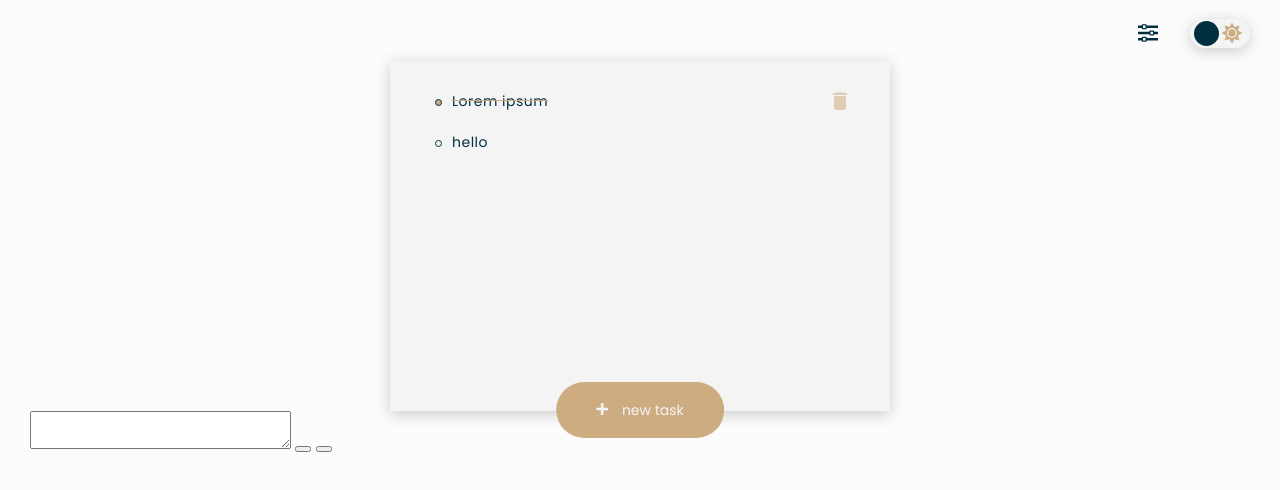
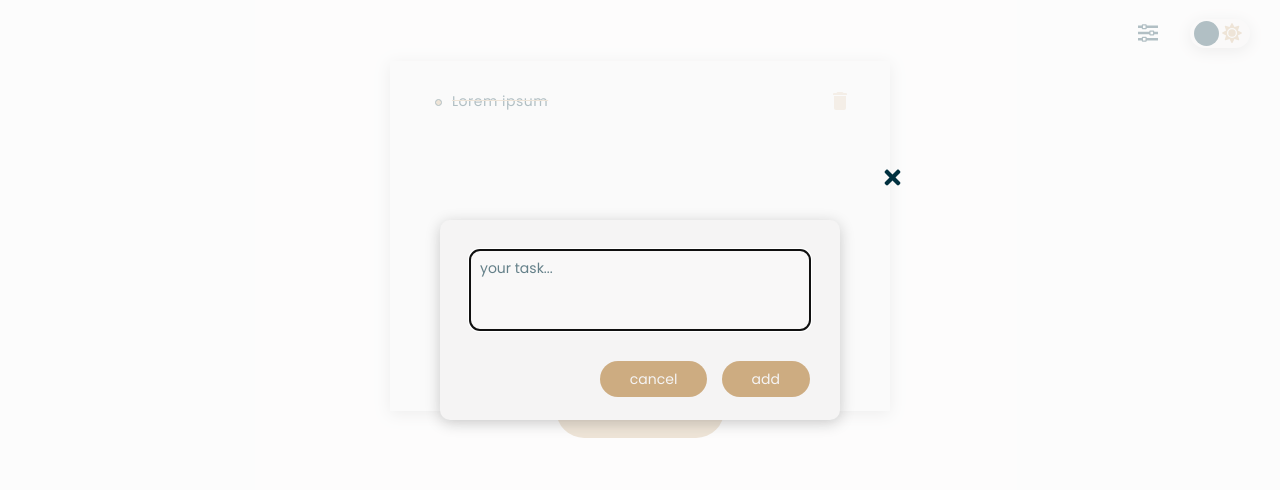
Before and after one commit to TolyaDeveloper/todo-app, a website: page src/index.html in a window 1280 px wide. Both pictures are taken after a click on the button "new task". Drawn offline with Linux system fonts and the light colour scheme.

Commit message:
made modal

```diff
--- a/src/index.html
+++ b/src/index.html
@@ -1,12 +1,10 @@
 <!DOCTYPE html>
 <html lang="en">
+
 <head>
   <meta charset="UTF-8" />
   <meta http-equiv="X-UA-Compatible" content="IE=edge" />
-    <meta
-      name="viewport"
-      content="width=device-width, initial-scale=1, maximum-scale=1, user-scalable=no"
-    />
+  <meta name="viewport" content="width=device-width, initial-scale=1, maximum-scale=1, user-scalable=no" />
   <title>todo app</title>
   <link rel="stylesheet" href="css/bundle.min.css" />
 </head>
@@ -16,49 +14,27 @@
     <header class="header">
       <div class="menu">
         <div class="menu__item menu__equalizer-inner">
-            <button
-              class="menu__equalizer"
-              type="button"
-              aria-label="show additional settings"
-            >
-              <svg
-                class="menu__equalizer-img"
-                xmlns="http://www.w3.org/2000/svg"
-              >
+          <button class="menu__equalizer" type="button" aria-label="show additional settings">
+            <svg class="menu__equalizer-img" xmlns="http://www.w3.org/2000/svg">
               <path
-                  d="M8.75 1.5v-.313A.94.94 0 007.812.25H4.688a.94.94 0 00-.937.938V1.5H0V4h3.75v.313a.94.94 0 00.938.937h3.125a.941.941 0 00.937-.938V4H20V1.5H8.75zM5 4V1.5h2.5V4H5zm11.25 3.438a.941.941 0 00-.938-.938h-3.124a.941.941 0 00-.938.938v.312H0v2.5h11.25v.313c0 .514.422.937.938.937h3.124a.941.941 0 00.938-.938v-.312H20v-2.5h-3.75v-.313zM12.5 10.25v-2.5H15v2.5h-2.5zm-3.75 3.438a.941.941 0 00-.938-.938H4.688a.94.94 0 00-.937.938V14H0v2.5h3.75v.313a.94.94 0 00.938.937h3.125a.941.941 0 00.937-.938V16.5H20V14H8.75v-.313zM5 16.5V14h2.5v2.5H5z"
-                />
+                d="M8.75 1.5v-.313A.94.94 0 007.812.25H4.688a.94.94 0 00-.937.938V1.5H0V4h3.75v.313a.94.94 0 00.938.937h3.125a.941.941 0 00.937-.938V4H20V1.5H8.75zM5 4V1.5h2.5V4H5zm11.25 3.438a.941.941 0 00-.938-.938h-3.124a.941.941 0 00-.938.938v.312H0v2.5h11.25v.313c0 .514.422.937.938.937h3.124a.941.941 0 00.938-.938v-.312H20v-2.5h-3.75v-.313zM12.5 10.25v-2.5H15v2.5h-2.5zm-3.75 3.438a.941.941 0 00-.938-.938H4.688a.94.94 0 00-.937.938V14H0v2.5h3.75v.313a.94.94 0 00.938.937h3.125a.941.941 0 00.937-.938V16.5H20V14H8.75v-.313zM5 16.5V14h2.5v2.5H5z" />
             </svg>
           </button>
           <div class="menu__popup-outer">
             <ul class="menu__popup">
               <li class="menu__popup-item">
                 <label class="menu__popup-label">
-                    <input
-                      class="menu__popup-input menu__popup-accordion"
-                      type="checkbox"
-                    />
+                  <input class="menu__popup-input menu__popup-accordion" type="checkbox" />
                   <span class="menu__setting-name">change font size</span>
                   <span class="menu__popup-checker">
-                      <svg
-                        xmlns="http://www.w3.org/2000/svg"
-                        viewBox="0 0 512 512"
-                      >
+                    <svg xmlns="http://www.w3.org/2000/svg" viewBox="0 0 512 512">
                       <path
-                          d="M173.898 439.404l-166.4-166.4c-9.997-9.997-9.997-26.206 0-36.204l36.203-36.204c9.997-9.998 26.207-9.998 36.204 0L192 312.69 432.095 72.596c9.997-9.997 26.207-9.997 36.204 0l36.203 36.204c9.997 9.997 9.997 26.206 0 36.204l-294.4 294.401c-9.998 9.997-26.207 9.997-36.204-.001z"
-                        />
+                        d="M173.898 439.404l-166.4-166.4c-9.997-9.997-9.997-26.206 0-36.204l36.203-36.204c9.997-9.998 26.207-9.998 36.204 0L192 312.69 432.095 72.596c9.997-9.997 26.207-9.997 36.204 0l36.203 36.204c9.997 9.997 9.997 26.206 0 36.204l-294.4 294.401c-9.998 9.997-26.207 9.997-36.204-.001z" />
                     </svg>
                   </span>
                 </label>
                 <div class="menu__range">
-                    <input
-                      class="menu__range-input"
-                      type="range"
-                      min="12"
-                      max="14"
-                      step="1"
-                      value="14"
-                    />
+                  <input class="menu__range-input" type="range" min="12" max="14" step="1" value="14" />
                   <ul class="menu__range-menu">
                     <li class="menu__range-item">12</li>
                     <li class="menu__range-item">13</li>
@@ -71,13 +47,9 @@
                   <input class="menu__popup-input" type="checkbox" checked />
                   <span class="menu__setting-name">confirm on delete</span>
                   <span class="menu__popup-checker">
-                      <svg
-                        xmlns="http://www.w3.org/2000/svg"
-                        viewBox="0 0 512 512"
-                      >
+                    <svg xmlns="http://www.w3.org/2000/svg" viewBox="0 0 512 512">
                       <path
-                          d="M173.898 439.404l-166.4-166.4c-9.997-9.997-9.997-26.206 0-36.204l36.203-36.204c9.997-9.998 26.207-9.998 36.204 0L192 312.69 432.095 72.596c9.997-9.997 26.207-9.997 36.204 0l36.203 36.204c9.997 9.997 9.997 26.206 0 36.204l-294.4 294.401c-9.998 9.997-26.207 9.997-36.204-.001z"
-                        />
+                        d="M173.898 439.404l-166.4-166.4c-9.997-9.997-9.997-26.206 0-36.204l36.203-36.204c9.997-9.998 26.207-9.998 36.204 0L192 312.69 432.095 72.596c9.997-9.997 26.207-9.997 36.204 0l36.203 36.204c9.997 9.997 9.997 26.206 0 36.204l-294.4 294.401c-9.998 9.997-26.207 9.997-36.204-.001z" />
                     </svg>
                   </span>
                 </label>
@@ -87,13 +59,9 @@
                   <input class="menu__popup-input" type="checkbox" checked />
                   <span class="menu__setting-name">animation</span>
                   <span class="menu__popup-checker">
-                      <svg
-                        xmlns="http://www.w3.org/2000/svg"
-                        viewBox="0 0 512 512"
-                      >
+                    <svg xmlns="http://www.w3.org/2000/svg" viewBox="0 0 512 512">
                       <path
-                          d="M173.898 439.404l-166.4-166.4c-9.997-9.997-9.997-26.206 0-36.204l36.203-36.204c9.997-9.998 26.207-9.998 36.204 0L192 312.69 432.095 72.596c9.997-9.997 26.207-9.997 36.204 0l36.203 36.204c9.997 9.997 9.997 26.206 0 36.204l-294.4 294.401c-9.998 9.997-26.207 9.997-36.204-.001z"
-                        />
+                        d="M173.898 439.404l-166.4-166.4c-9.997-9.997-9.997-26.206 0-36.204l36.203-36.204c9.997-9.998 26.207-9.998 36.204 0L192 312.69 432.095 72.596c9.997-9.997 26.207-9.997 36.204 0l36.203 36.204c9.997 9.997 9.997 26.206 0 36.204l-294.4 294.401c-9.998 9.997-26.207 9.997-36.204-.001z" />
                     </svg>
                   </span>
                 </label>
@@ -101,7 +69,7 @@
             </ul>
             <div class="menu__popup-divider"></div>
             <div class="menu__popup-btn-container">
-                <button class="menu__clear" type="button">
+              <button class="menu__clear btn" type="button">
                 CLEAR ALL LIST
               </button>
             </div>
@@ -110,16 +78,8 @@
         <div class="menu__item">
           <input class="menu__checkbox" id="menu__checkbox" type="checkbox" />
           <label class="menu__label" for="menu__checkbox">
-              <img
-                class="menu__theme-img"
-                src="images/dist/icons/moon.svg"
-                alt="moon"
-              />
-              <img
-                class="menu__theme-img"
-                src="images/dist/icons/sun.svg"
-                alt="sun"
-              />
+            <img class="menu__theme-img" src="images/dist/icons/moon.svg" alt="moon" />
+            <img class="menu__theme-img" src="images/dist/icons/sun.svg" alt="sun" />
             <div class="menu__switch"></div>
           </label>
         </div>
@@ -132,39 +92,41 @@
             <label>
               <input class="workplace__checkbox" type="checkbox" checked />
               <p class="workplace__item-text">Lorem ipsum</p>
-                <button
-                  class="workplace__item-delete"
-                  type="button"
-                  aria-label="delete current todo"
-                >
-                  <img
-                    class="workplace__item-image"
-                    src="images/dist/icons/delete.svg"
-                    alt="delete icon"
-                  />
+              <button class="workplace__item-delete" type="button" aria-label="delete current todo">
+                <img class="workplace__item-image" src="images/dist/icons/delete.svg" alt="delete icon" />
               </button>
             </label>
           </li>
         </ul>
       </div>
-        <button class="workplace__add" type="button">
+      <button class="workplace__add btn" type="button">
         <svg xmlns="http://www.w3.org/2000/svg">
           <path
             d="M11.143 4.714H7.286V.857A.857.857 0 006.429 0H5.57a.857.857 0 00-.857.857v3.857H.857A.857.857 0 000 5.571v.858c0 .473.384.857.857.857h3.857v3.857c0 .473.384.857.857.857h.858a.857.857 0 00.857-.857V7.286h3.857A.857.857 0 0012 6.429V5.57a.857.857 0 00-.857-.857z"
-              fill="#F5F4F4"
-            />
+            fill="#F5F4F4" />
         </svg>
         new task
       </button>
     </div>
     <div class="modal">
+      <div class="modal__inner">
         <form class="form">
-          <textarea class="form__textarea" name="text"></textarea>
-          <button class="form__cancel btn" type="button"></button>
-          <button class="form__submit btn" type="submit"></button>
+          <textarea class="form__textarea" name="text" placeholder="your task..."></textarea>
+          <div class="form__btn-container">
+            <button class="form__cancel form__btn btn" type="button" data-close>cancel</button>
+            <button class="form__submit form__btn btn" type="submit">add</button>
+          </div>
         </form>
+        <button class="modal__close" type="button" aria-label="close modal" data-close>
+          <svg xmlns="http://www.w3.org/2000/svg" viewBox="0 0 352 512">
+            <path
+              d="M242.72 256l100.07-100.07c12.28-12.28 12.28-32.19 0-44.48l-22.24-22.24c-12.28-12.28-32.19-12.28-44.48 0L176 189.28 75.93 89.21c-12.28-12.28-32.19-12.28-44.48 0L9.21 111.45c-12.28 12.28-12.28 32.19 0 44.48L109.28 256 9.21 356.07c-12.28 12.28-12.28 32.19 0 44.48l22.24 22.24c12.28 12.28 32.2 12.28 44.48 0L176 322.72l100.07 100.07c12.28 12.28 32.2 12.28 44.48 0l22.24-22.24c12.28-12.28 12.28-32.19 0-44.48L242.72 256z" />
+          </svg>
+        </button>
+      </div>
     </div>
   </div>
   <script src="js/bundle.min.js"></script>
 </body>
+
 </html>
--- a/src/js/todo.js
+++ b/src/js/todo.js
@@ -1,6 +1,9 @@
 import { v4 as uuidv4 } from 'uuid';
 
+const modal = document.querySelector('.modal');
+const closers = document.querySelectorAll('[data-close]');
 const btn = document.querySelector('.workplace__add');
+const textarea = document.querySelector('.form__textarea');
 const parent = document.querySelector('.workplace__inner');
 
 const generate = (value) => {
@@ -9,16 +12,8 @@ const generate = (value) => {
     <label>
       <input class="workplace__checkbox" type="checkbox" />
       <p class="workplace__item-text">${value}</p>
-      <button
-        class="workplace__item-delete"
-        type="button"
-        aria-label="delete current todo"
-      >
-        <img
-          class="workplace__item-image"
-          src="images/dist/icons/delete.svg"
-                    alt="delete icon"
-        />
+      <button class="workplace__item-delete" type="button" aria-label="delete current todo">
+        <img class="workplace__item-image" src="images/dist/icons/delete.svg"  alt="delete icon"/>
       </button>
     </label>
   </li>
@@ -26,5 +21,12 @@ const generate = (value) => {
 };
 
 btn.addEventListener('click', () => {
-  parent.insertAdjacentHTML('beforeend', generate('hello'));
+  modal.classList.add('active');
+  textarea.focus();
 });
+
+closers.forEach((item) => {
+  item.addEventListener('click', () => {
+    modal.classList.remove('active');
+  });
+});
--- a/src/scss/app.scss
+++ b/src/scss/app.scss
@@ -9,6 +9,9 @@
 @import 'blocks/keyframes';
 @import 'blocks/header';
 @import 'blocks/workplace';
+@import 'blocks/modal';
+@import 'blocks/buttons';
+@import 'blocks/forms';
 
 //
 
--- a/src/scss/base/_global.scss
+++ b/src/scss/base/_global.scss
@@ -18,6 +18,12 @@ html[data-theme='dark'] {
   --hover-equalizer: #484650;
   --switch: #34323d;
   --switch-circle: #26242e;
+
+  --modal-overlay: rgba(38, 36, 46, 0.8);
+  --modal-background: #34323d;
+  --modal-textarea: #484650;
+  --modal-placeholder: rgba(205, 172, 129, 0.6);
+  --modal-times: #f5f4f4;
 
   --checker: #26242e;
 }
--- a/src/scss/base/_vars.scss
+++ b/src/scss/base/_vars.scss
@@ -22,6 +22,12 @@
 
   --checker: #f9f8f8;
 
+  --modal-overlay: rgba(253, 252, 252, 0.7);
+  --modal-background: #f5f4f4;
+  --modal-textarea: #f9f8f8;
+  --modal-placeholder: rgba(0, 48, 63, 0.6);
+  --modal-times: #00303f;
+
   --transition: color 0.25s ease-in-out, background-color 0.25s ease-in-out,
     font-size 0.25s ease-in-out, height 0.25s ease-in-out,
     transform 0.25s ease-in-out;
--- /dev/null
+++ b/src/scss/blocks/_buttons.scss
@@ -0,0 +1,6 @@
+.btn {
+  background-color: var(--accent);
+  color: var(--text-btn);
+  border: none;
+  cursor: pointer;
+}
--- /dev/null
+++ b/src/scss/blocks/_forms.scss
@@ -0,0 +1,26 @@
+.form {
+  &__textarea {
+    width: 100%;
+    height: 80px;
+    padding: 10px;
+    background-color: var(--modal-textarea);
+    color: var(--text-main);
+    resize: none;
+    border: none;
+    border-radius: 10px;
+    &::placeholder {
+      color: var(--modal-placeholder);
+    }
+  }
+  &__btn-container {
+    margin-top: 25px;
+    text-align: right;
+  }
+  &__cancel {
+    margin-right: 10px;
+  }
+  &__btn {
+    padding: 10px 30px;
+    border-radius: 20px;
+  }
+}
--- a/src/scss/blocks/_header.scss
+++ b/src/scss/blocks/_header.scss
@@ -111,11 +111,7 @@
   &__clear {
     width: 100%;
     padding: 12px 15px;
-    background-color: var(--accent);
-    color: var(--text-btn);
     font-size: var(--font-size-small);
-    border: none;
-    cursor: pointer;
   }
   &__popup-item {
     position: relative;
--- /dev/null
+++ b/src/scss/blocks/_modal.scss
@@ -0,0 +1,49 @@
+.modal {
+  position: fixed;
+  top: 0;
+  left: 0;
+  right: 0;
+  bottom: 0;
+  background-color: var(--modal-overlay);
+  z-index: 20;
+  opacity: 0;
+  visibility: hidden;
+  &__inner {
+    position: absolute;
+    top: 40%;
+    left: 0;
+    right: 0;
+    transform: translateY(-400%);
+    max-width: 400px;
+    height: 200px;
+    margin: 0 auto;
+    padding: 30px;
+    background-color: var(--modal-background);
+    border-radius: 10px;
+    box-shadow: 0px 3px 15px rgba(0, 0, 0, 0.2);
+    transition: transform 0.25s cubic-bezier(0, 0.09, 0.35, 1.44);
+  }
+  &__form {
+    position: relative;
+  }
+  &__close {
+    position: absolute;
+    top: -55px;
+    right: -70px;
+    background-color: transparent;
+    border: none;
+    cursor: pointer;
+    svg {
+      width: 23px;
+      height: 23px;
+      fill: var(--modal-times);
+    }
+  }
+  &.active {
+    opacity: 1;
+    visibility: visible;
+  }
+  &.active .modal__inner {
+    transform: translateY(-50%);
+  }
+}
--- a/src/scss/blocks/_workplace.scss
+++ b/src/scss/blocks/_workplace.scss
@@ -71,11 +71,7 @@
     bottom: -27px;
     transform: translateX(-50%);
     padding: 20px 40px;
-    color: var(--text-btn);
-    background-color: var(--accent);
     border-radius: 50px;
-    border: none;
-    cursor: pointer;
     z-index: 10;
     svg {
       width: 12px;
```
Also changed, not shown: src/css/bundle.min.css, src/images/dist/icons/times.svg (added), src/images/src/icons/times.svg (added), src/js/bundle.min.js. Lines whose indentation alone changed are shown as unchanged.
